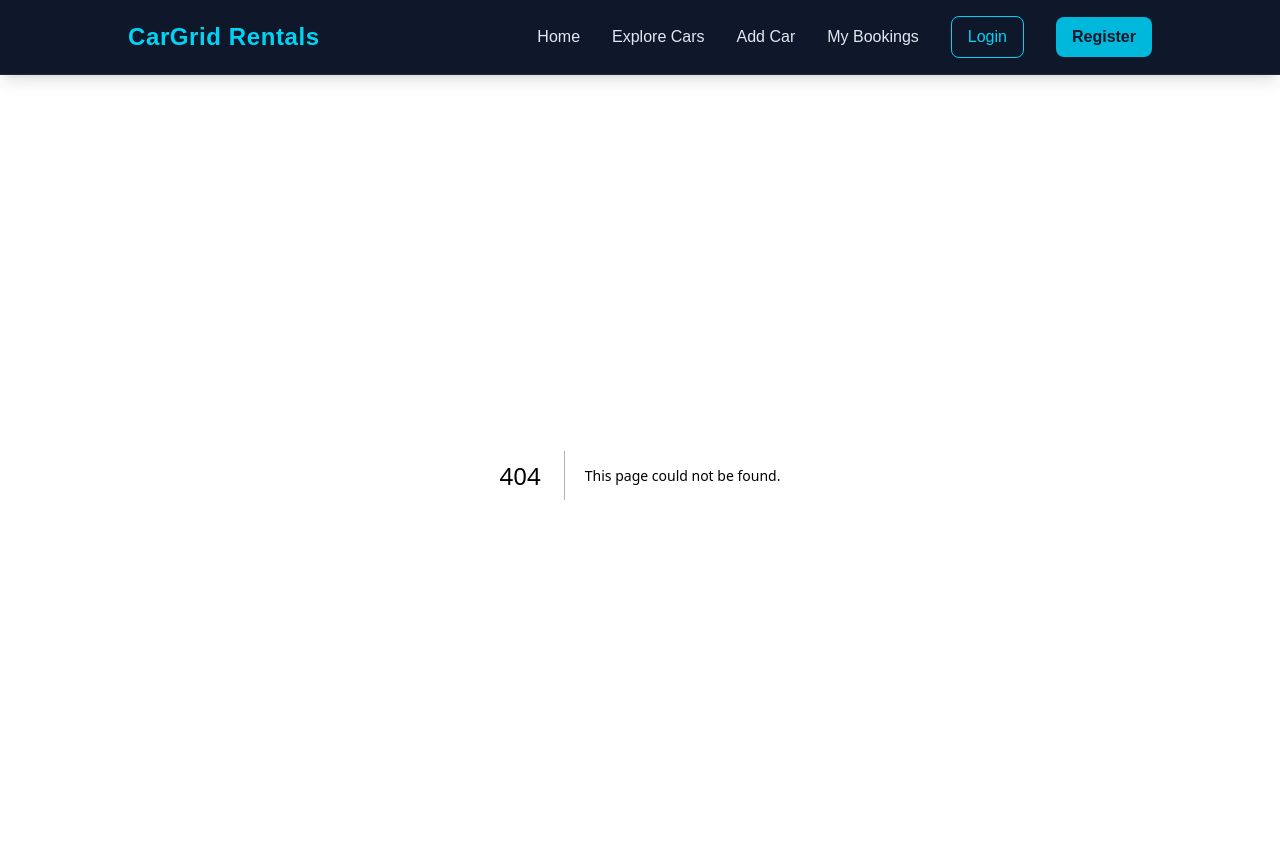
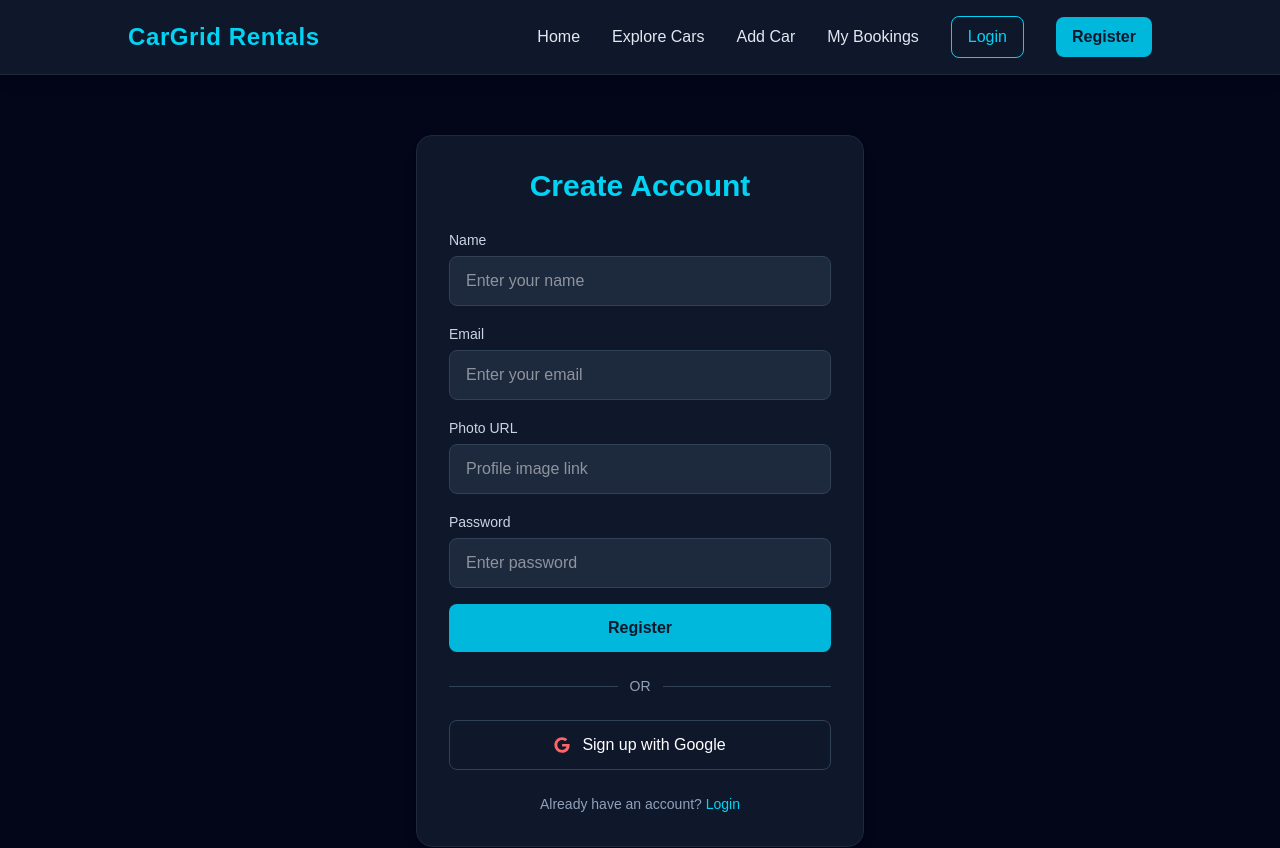
Before and after one commit to nnanjum1/cargrid-rentals-client, a Next.js app: page /register in a window 1280 px wide. Before the commit this address had no page. Shown: the top 848 px of the page. Built offline with nearby package versions, Linux system fonts and the light colour scheme.

Commit message:
login and registration form completed

```diff
--- /dev/null
+++ b/src/app/add-car/page.jsx
@@ -0,0 +1,9 @@
+import React from 'react'
+
+const AddCarPage = () => {
+    return (
+        <div>AddCarPage</div>
+    )
+}
+
+export default AddCarPage
--- /dev/null
+++ b/src/app/explore/page.jsx
@@ -0,0 +1,9 @@
+import React from 'react'
+
+const ExplorePage = () => {
+    return (
+        <div>ExplorePage</div>
+    )
+}
+
+export default ExplorePage
--- /dev/null
+++ b/src/app/login/page.jsx
@@ -0,0 +1,74 @@
+import Link from 'next/link'
+import React from 'react'
+import { FaGoogle } from 'react-icons/fa'
+
+const LoginPage = () => {
+    return (
+        <div className="min-h-screen flex items-center justify-center bg-slate-950 px-4">
+
+            <div className="w-full max-w-md bg-slate-900 border border-slate-800 rounded-2xl p-8 shadow-lg">
+
+
+                <h1 className="text-3xl font-bold text-center text-cyan-400 mb-6">
+                    Login to CarGrid
+                </h1>
+
+
+                <form className="space-y-5">
+
+
+                    <div>
+                        <label className="text-sm text-slate-300">Email</label>
+                        <input
+                            type="email"
+                            placeholder="Enter your email"
+                            className="w-full mt-1 px-4 py-3 rounded-lg bg-slate-800 border border-slate-700 text-white focus:outline-none focus:border-cyan-400"
+                        />
+                    </div>
+
+
+                    <div>
+                        <label className="text-sm text-slate-300">Password</label>
+                        <input
+                            type="password"
+                            placeholder="Enter your password"
+                            className="w-full mt-1 px-4 py-3 rounded-lg bg-slate-800 border border-slate-700 text-white focus:outline-none focus:border-cyan-400"
+                        />
+                    </div>
+
+
+                    <button
+                        type="submit"
+                        className="w-full bg-cyan-500 text-slate-900 font-semibold py-3 rounded-lg hover:bg-cyan-400 transition"
+                    >
+                        Login
+                    </button>
+                </form>
+
+
+                <div className="flex items-center gap-3 my-6">
+                    <div className="h-px bg-slate-700 flex-1"></div>
+                    <p className="text-sm text-slate-400">OR</p>
+                    <div className="h-px bg-slate-700 flex-1"></div>
+                </div>
+
+
+                <button className="w-full flex items-center justify-center gap-3 border border-slate-700 py-3 rounded-lg hover:bg-slate-800 transition text-white">
+                    <FaGoogle className="text-red-400" />
+                    Sign in with Google
+                </button>
+
+
+                <p className="text-center text-sm text-slate-400 mt-6">
+                    Don’t have an account?{" "}
+                    <Link href="/register" className="text-cyan-400 hover:underline">
+                        Register
+                    </Link>
+                </p>
+
+            </div>
+        </div>
+    )
+}
+
+export default LoginPage
--- /dev/null
+++ b/src/app/register/page.jsx
@@ -0,0 +1,132 @@
+"use client";
+
+import Link from "next/link";
+import { FaGoogle } from "react-icons/fa";
+import { useState } from "react";
+
+const RegisterPage = () => {
+    const [error, setError] = useState("");
+
+    const validatePassword = (password) => {
+        const hasUpper = /[A-Z]/.test(password);
+        const hasLower = /[a-z]/.test(password);
+        const hasLength = password.length >= 6;
+
+        if (!hasUpper || !hasLower || !hasLength) {
+            return "Password must have uppercase, lowercase, and be at least 6 characters.";
+        }
+        return "";
+    };
+
+    const handleSubmit = (e) => {
+        e.preventDefault();
+
+        const password = e.target.password.value;
+        const msg = validatePassword(password);
+
+        if (msg) {
+            setError(msg);
+            return;
+        }
+
+        setError("");
+
+    };
+
+    return (
+        <div className="min-h-screen flex items-center justify-center bg-slate-950 px-4">
+
+            <div className="w-full max-w-md bg-slate-900 border border-slate-800 rounded-2xl p-8 shadow-lg my-15">
+
+
+                <h1 className="text-3xl font-bold text-center text-cyan-400 mb-6">
+                    Create Account
+                </h1>
+
+
+                <form onSubmit={handleSubmit} className="space-y-4">
+
+
+                    <div>
+                        <label className="text-sm text-slate-300">Name</label>
+                        <input
+                            type="text"
+                            placeholder="Enter your name"
+                            className="w-full mt-1 px-4 py-3 rounded-lg bg-slate-800 border border-slate-700 text-white focus:outline-none focus:border-cyan-400"
+                            required
+                        />
+                    </div>
+
+
+                    <div>
+                        <label className="text-sm text-slate-300">Email</label>
+                        <input
+                            type="email"
+                            placeholder="Enter your email"
+                            className="w-full mt-1 px-4 py-3 rounded-lg bg-slate-800 border border-slate-700 text-white focus:outline-none focus:border-cyan-400"
+                            required
+                        />
+                    </div>
+
+
+                    <div>
+                        <label className="text-sm text-slate-300">Photo URL</label>
+                        <input
+                            type="text"
+                            placeholder="Profile image link"
+                            className="w-full mt-1 px-4 py-3 rounded-lg bg-slate-800 border border-slate-700 text-white focus:outline-none focus:border-cyan-400"
+                            required
+                        />
+                    </div>
+
+
+                    <div>
+                        <label className="text-sm text-slate-300">Password</label>
+                        <input
+                            name="password"
+                            type="password"
+                            placeholder="Enter password"
+                            className="w-full mt-1 px-4 py-3 rounded-lg bg-slate-800 border border-slate-700 text-white focus:outline-none focus:border-cyan-400"
+                            required
+                        />
+                    </div>
+
+
+                    {error && (
+                        <p className="text-red-400 text-sm">{error}</p>
+                    )}
+
+
+                    <button
+                        type="submit"
+                        className="w-full bg-cyan-500 text-slate-900 font-semibold py-3 rounded-lg hover:bg-cyan-400 transition"
+                    >
+                        Register
+                    </button>
+                </form>
+
+
+                <div className="flex items-center gap-3 my-6">
+                    <div className="h-px bg-slate-700 flex-1"></div>
+                    <p className="text-sm text-slate-400">OR</p>
+                    <div className="h-px bg-slate-700 flex-1"></div>
+                </div>
+
+
+                <button className="w-full flex items-center justify-center gap-3 border border-slate-700 py-3 rounded-lg hover:bg-slate-800 transition text-white">
+                    <FaGoogle className="text-red-400" />
+                    Sign up with Google
+                </button>
+
+                <p className="text-center text-sm text-slate-400 mt-6">
+                    Already have an account?{" "}
+                    <Link href="/login" className="text-cyan-400 hover:underline">
+                        Login
+                    </Link>
+                </p>
+
+            </div>
+        </div>)
+}
+
+export default RegisterPage
--- a/src/components/Footer.jsx
+++ b/src/components/Footer.jsx
@@ -5,7 +5,7 @@ import { FaXTwitter } from 'react-icons/fa6'
 
 const Footer = () => {
     return (
-        <footer className="bg-slate-950 text-slate-300 border-t border-slate-800 mt-10">
+        <footer className="bg-slate-950 text-slate-300 border-t border-slate-800">
             <div className="w-[80%] mx-auto  py-10">
 
                 <div className="grid grid-cols-1 md:grid-cols-3 gap-10 text-center md:text-left">
```
